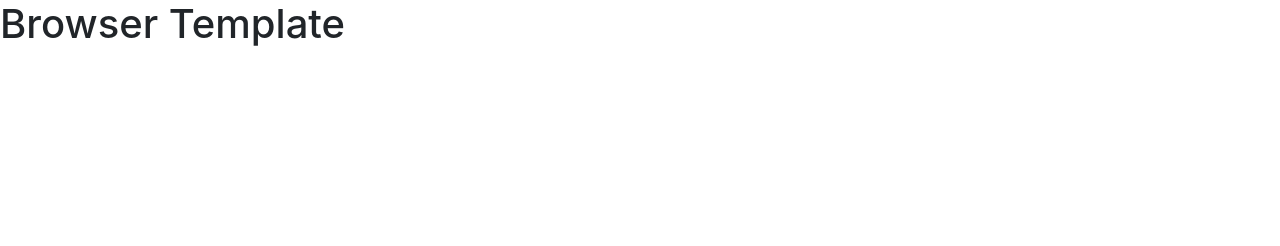
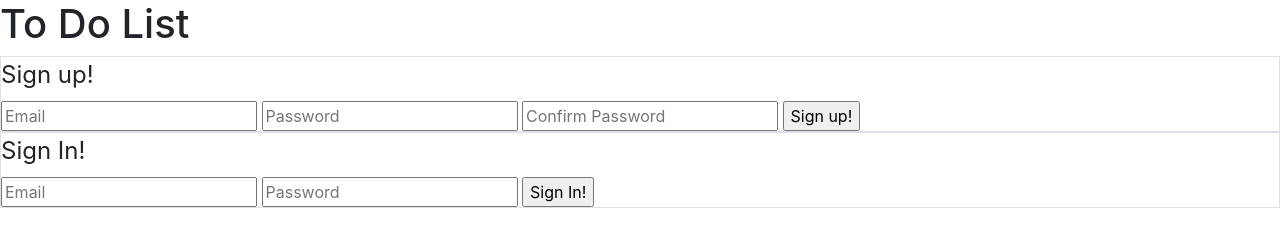
Before and after one commit to deehefka/To-Do-List-Project-2-Client-Repo, a website built with webpack: page index.html in a window 1280 px wide. Built offline with nearby package versions, Linux system fonts and the light colour scheme.

Commit message:
Modify index.html

```diff
--- a/index.html
+++ b/index.html
@@ -12,6 +12,42 @@
       <script src="public/application.js" type="text/javascript" charset="utf-8" defer></script>
     </head>
     <body>
-      <h1>Browser Template</h1>
+      <h1>To Do List</h1>
+      <!-- sign-up button - from class notes/lecture-->
+      <form id="sign-up" class="border">
+               <fieldset>
+                 <legend>Sign up!</legend>
+                 <input type="text" name="credentials[email]" placeholder="Email">
+                 <input type="password" name="credentials[password]" placeholder="Password" >
+                 <input type="password" name="credentials[password_confirmation]"
+                        placeholder="Confirm Password">
+                 <input type="submit" value="Sign up!"/>
+               </fieldset>
+      </form>
+      <!-- sign-in button - from class notes/lecture-->
+      <form id="sign-in" class="border">
+              <fieldset>
+                <legend> Sign In!</legend>
+                <input type="text" name="credentials[email]" placeholder="Email" />
+                <input type="text" name="credentials[password]" placeholder="Password">
+                <input type="submit" value="Sign In!">
+              </fieldset>
+      </form>
+      <!-- change pass button - from class notes/lecture-->
+      <form id="change-password" class="border" hidden>
+         <fieldset>
+           <legend>Change password!</legend>
+           <input type="password" name="passwords[old]" placeholder="Old password">
+           <input type="password" name="passwords[new]" placeholder="New password">
+           <input type="submit" value="Change password!">
+         </fieldset>
+      </form>
+      <!-- sign-out button - from class notes/lecture-->
+      <form id="sign-out" class="border" hidden>
+              <fieldset>
+                <legend> Sign Out!</legend>
+                <input type="submit" value="Sign Out!">
+              </fieldset>
+      </form>
     </body>
 </html>
```
